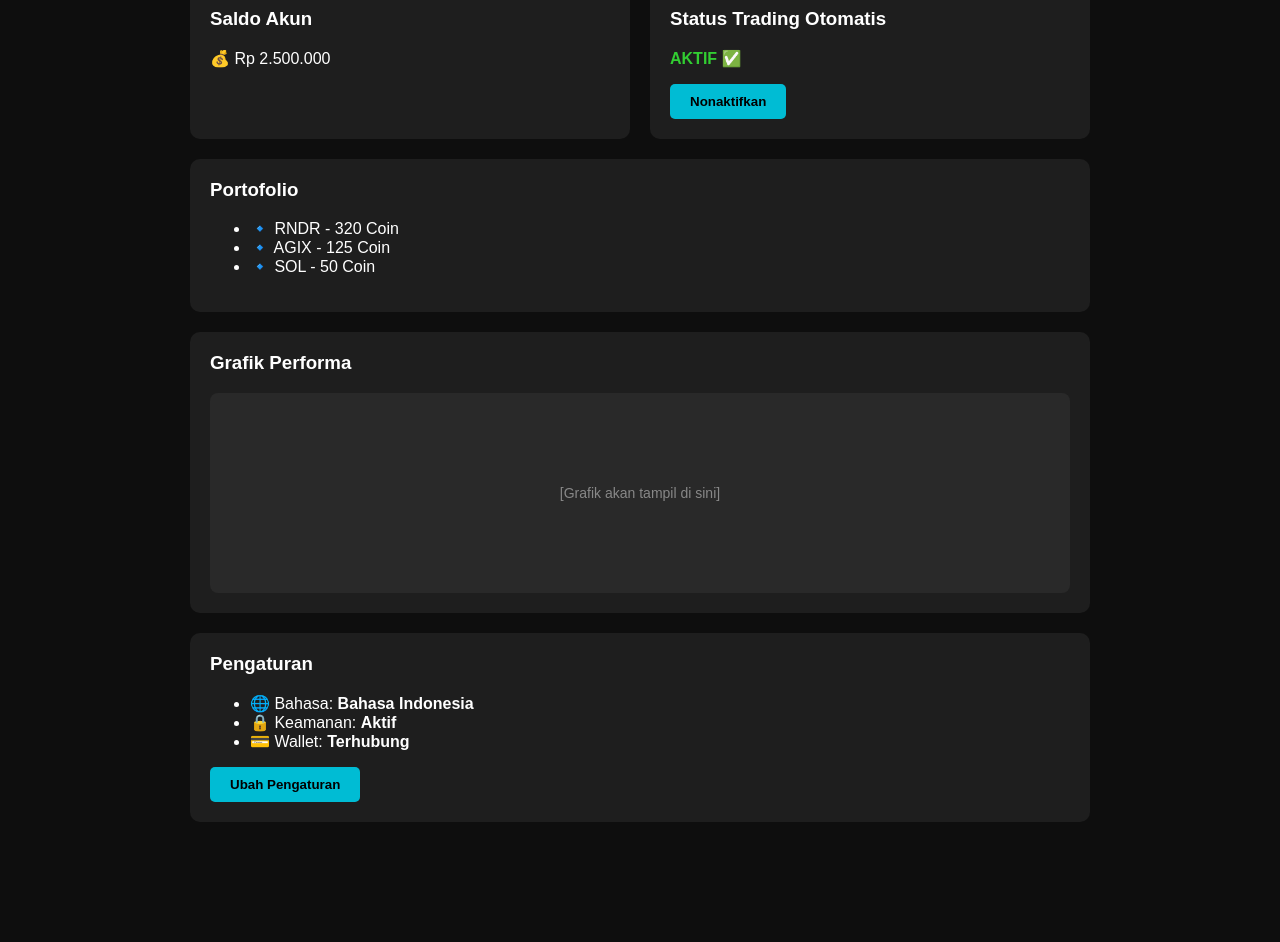
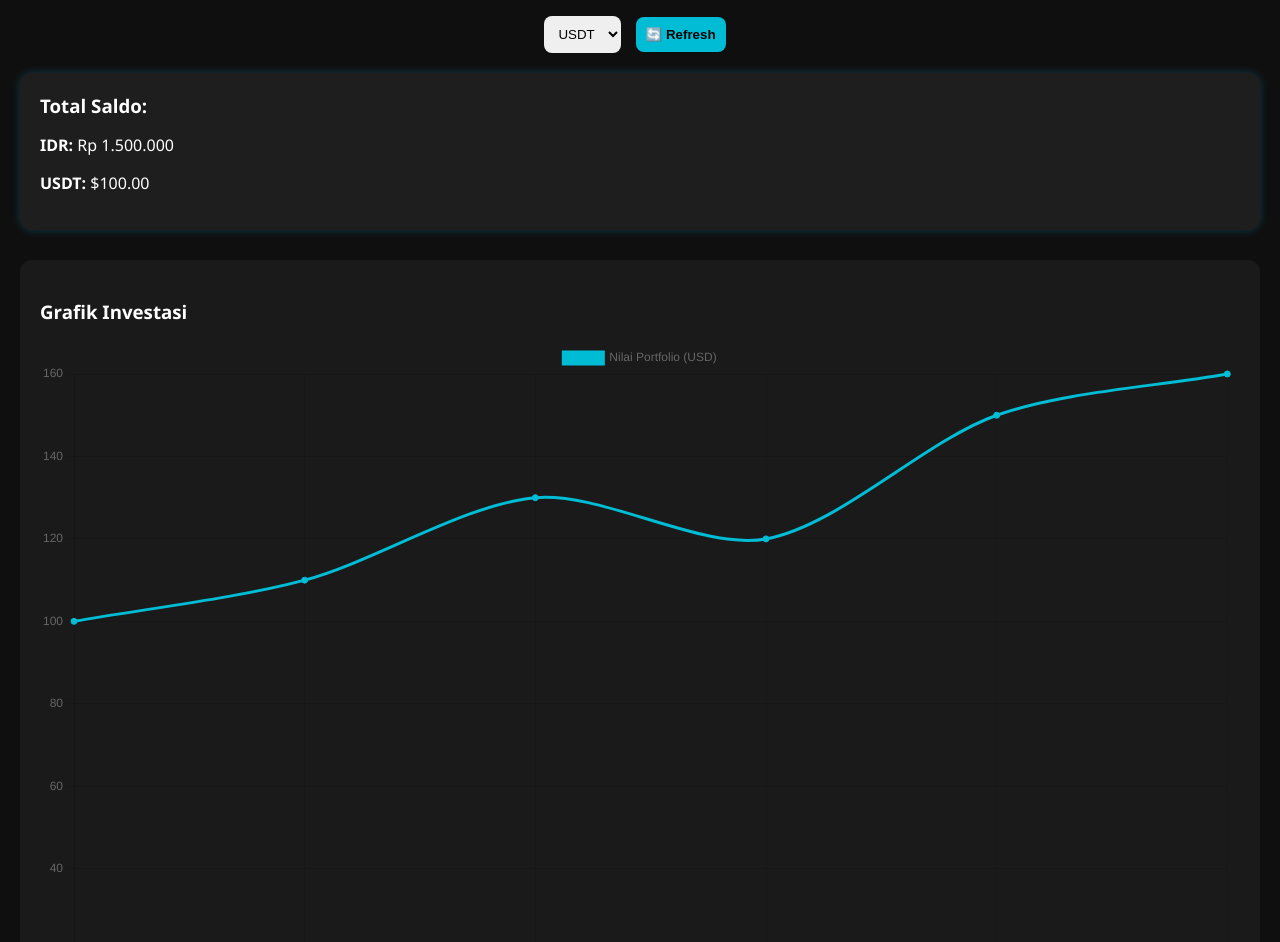
Before and after one commit to wandywan93/NEURA-TRADE, a plain HTML site: page Dashboard.html in a window 1280 px wide. Shown: the part 100-1042 px from the top of the page. Before the commit the page ends 962 px from the top, so only its background shows below. Drawn offline with nearby package versions, Linux system fonts and the light colour scheme.

Commit message:
Update Dashboard.html

```diff
--- a/Dashboard.html
+++ b/Dashboard.html
@@ -2,66 +2,51 @@
 <html lang="id">
 <head>
   <meta charset="UTF-8">
+  <title>Dashboard NEURA TRADE</title>
+  <script src="https://cdn.jsdelivr.net/npm/chart.js"></script>
   <meta name="viewport" content="width=device-width, initial-scale=1.0">
-  <title>Dasbor Pengguna - NEURA TRADE</title>
   <style>
     body {
+      background-color: #0f0f0f;
+      color: white;
+      font-family: 'Segoe UI', sans-serif;
       margin: 0;
-      font-family: Arial, sans-serif;
-      background: #0e0e0e;
-      color: white;
+      padding: 20px;
     }
-    header {
-      background: linear-gradient(90deg, #3f51b5, #00bcd4);
-      padding: 20px;
+    .header {
       text-align: center;
-    }
-    header h1 {
-      margin: 0;
-      font-size: 24px;
-    }
-    .dashboard {
-      padding: 20px;
-      max-width: 900px;
-      margin: auto;
-    }
-    .card {
-      background: #1e1e1e;
-      padding: 20px;
-      border-radius: 10px;
       margin-bottom: 20px;
     }
-    .card h3 {
-      margin-top: 0;
+    .saldo-box {
+      background-color: #1e1e1e;
+      padding: 20px;
+      border-radius: 12px;
+      margin-bottom: 30px;
+      box-shadow: 0 0 8px #00c3ff3f;
     }
-    .row {
-      display: flex;
-      flex-wrap: wrap;
-      gap: 20px;
+    .saldo-box h3 {
+      margin: 0 0 10px;
     }
-    .col {
-      flex: 1;
-      min-width: 250px;
+    .chart-container {
+      background-color: #1a1a1a;
+      padding: 20px;
+      border-radius: 12px;
     }
-    .status {
-      color: limegreen;
-      font-weight: bold;
+    .footer {
+      margin-top: 30px;
+      text-align: center;
+      font-size: 13px;
+      color: gray;
     }
-    .chart {
-      height: 200px;
-      background: #292929;
+    select, button {
+      padding: 10px;
       border-radius: 8px;
-      display: flex;
-      align-items: center;
-      justify-content: center;
-      color: #888;
-      font-size: 14px;
+      border: none;
+      margin-right: 10px;
+      margin-top: 10px;
     }
     button {
-      padding: 10px 20px;
-      border: none;
-      border-radius: 5px;
-      background: #00bcd4;
+      background-color: #00bcd4;
       color: black;
       font-weight: bold;
       cursor: pointer;
@@ -69,62 +54,70 @@
   </style>
 </head>
 <body>
-  <header>
-    <h1>NEURA TRADE - Dasbor Pengguna</h1>
-  </header>
 
-  <div class="dashboard">
-    <div class="row">
-      <div class="col card">
-        <h3>Saldo Akun</h3>
-        <p>💰 Rp 2.500.000</p>
-      </div>
-      <div class="col card">
-        <h3>Status Trading Otomatis</h3>
-        <p class="status">AKTIF ✅</p>
-        <button onclick="toggleTrading()">Nonaktifkan</button>
+<div class="header">
+  <h1>Dashboard NEURA TRADE</h1>
+  <div>
+    <select id="coinSelect">
+      <option value="usdt">USDT</option>
+      <option value="btc">BTC</option>
+      <option value="eth">ETH</option>
+    </select>
+    <button onclick="refreshSaldo()">🔄 Refresh</button>
   </div>
 </div>
 
-    <div class="card">
-      <h3>Portofolio</h3>
-      <ul>
-        <li>🔹 RNDR - 320 Coin</li>
-        <li>🔹 AGIX - 125 Coin</li>
-        <li>🔹 SOL - 50 Coin</li>
-      </ul>
+<div class="saldo-box">
+  <h3>Total Saldo:</h3>
+  <p><strong>IDR:</strong> Rp <span id="idrSaldo">1.500.000</span></p>
+  <p><strong>USDT:</strong> $<span id="usdtSaldo">100.00</span></p>
 </div>
 
-    <div class="card">
-      <h3>Grafik Performa</h3>
-      <div class="chart">[Grafik akan tampil di sini]</div>
+<div class="chart-container">
+  <h3>Grafik Investasi</h3>
+  <canvas id="myChart" width="100%" height="60"></canvas>
 </div>
 
-    <div class="card">
-      <h3>Pengaturan</h3>
-      <ul>
-        <li>🌐 Bahasa: <strong>Bahasa Indonesia</strong></li>
-        <li>🔒 Keamanan: <strong>Aktif</strong></li>
-        <li>💳 Wallet: <strong>Terhubung</strong></li>
-      </ul>
-      <button onclick="alert('Fitur pengaturan akan segera tersedia')">Ubah Pengaturan</button>
-    </div>
+<div class="footer">
+  &copy; 2025 NEURA TRADE | Powered by AI
 </div>
 
 <script>
-    function toggleTrading() {
-      const statusEl = document.querySelector('.status');
-      const button = document.querySelector('button');
-      if (statusEl.textContent.includes('AKTIF')) {
-        statusEl.textContent = 'TIDAK AKTIF ❌';
-        statusEl.style.color = 'red';
-        button.textContent = 'Aktifkan';
-      } else {
-        statusEl.textContent = 'AKTIF ✅';
-        statusEl.style.color = 'limegreen';
-        button.textContent = 'Nonaktifkan';
+  // Dummy data grafik
+  const data = {
+    labels: ['Jan', 'Feb', 'Mar', 'Apr', 'Mei', 'Jun'],
+    datasets: [{
+      label: 'Nilai Portfolio (USD)',
+      backgroundColor: '#00bcd4',
+      borderColor: '#00bcd4',
+      data: [100, 110, 130, 120, 150, 160],
+      tension: 0.3,
+      fill: false
+    }]
+  };
+
+  const config = {
+    type: 'line',
+    data: data,
+    options: {
+      responsive: true,
+      scales: {
+        y: { beginAtZero: true }
       }
     }
+  };
+
+  const myChart = new Chart(
+    document.getElementById('myChart'),
+    config
+  );
+
+  function refreshSaldo() {
+    const coin = document.getElementById("coinSelect").value;
+    alert("Saldo diperbarui untuk " + coin.toUpperCase());
+    // Di versi lanjut, ini akan tarik data realtime dari API coin.
+  }
 </script>
+
 </body>
 </html>
```
Lines whose indentation alone changed are shown as unchanged.
